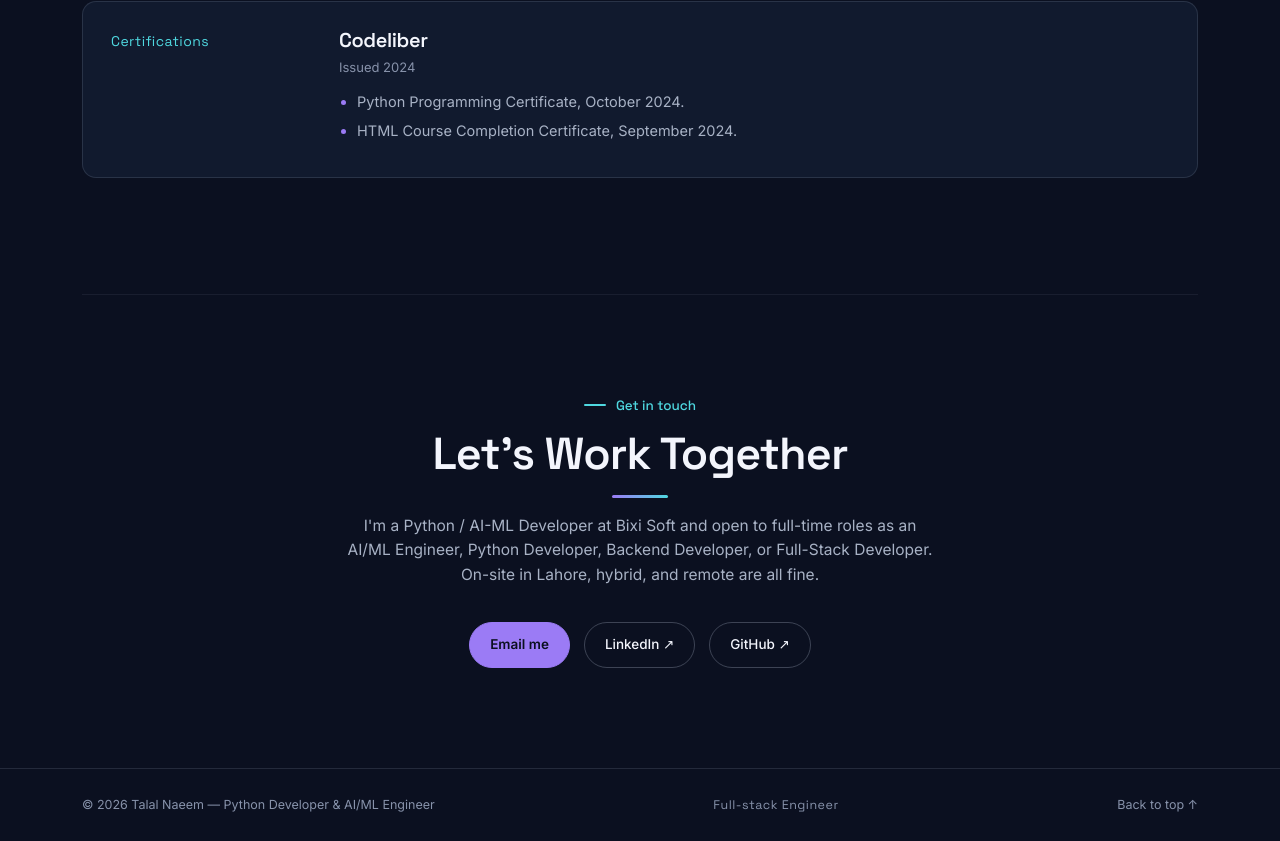
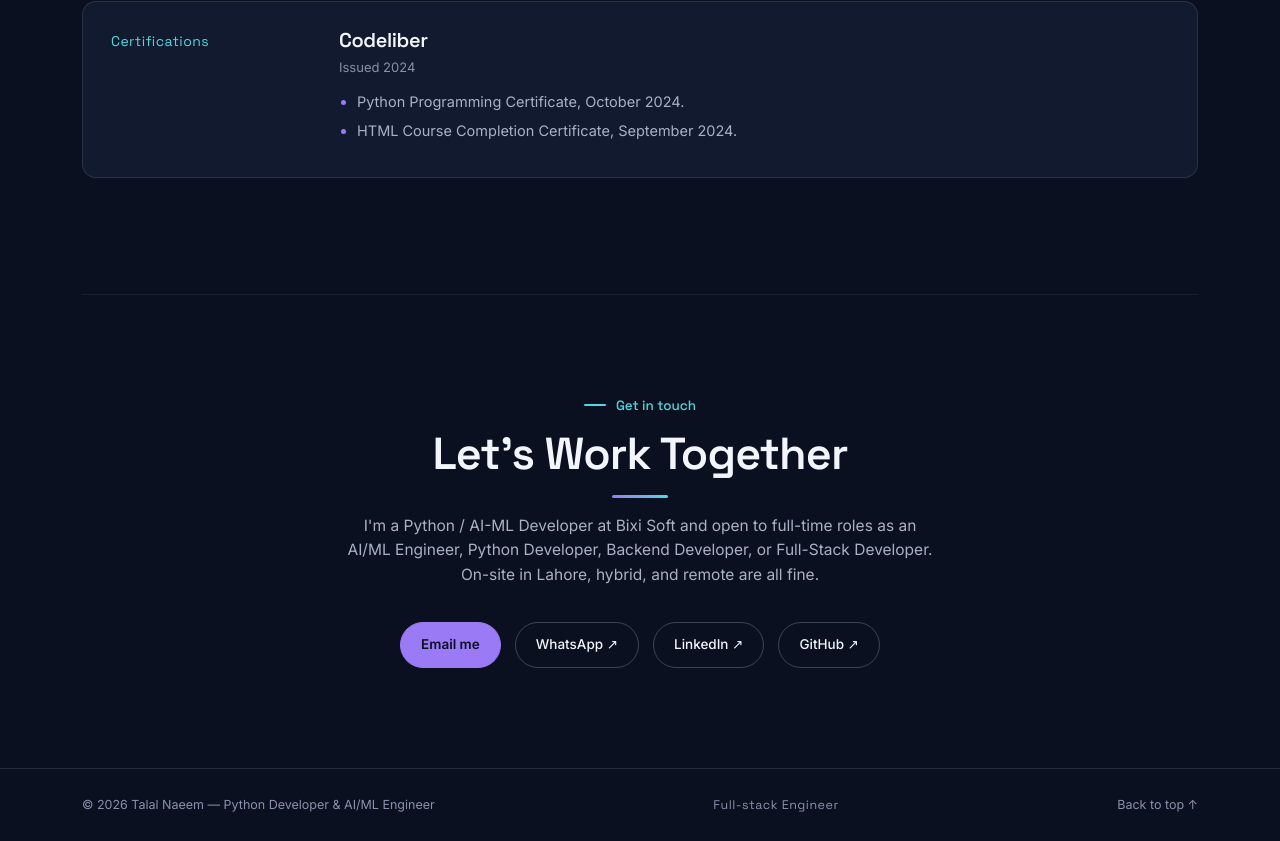
Before and after one commit to Muhammad-Talal-34/talal-portfolio-app, a plain HTML site: page index.html in a window 1280 px wide. Shown: the part 5097-5938 px from the top of the page. Drawn offline with Linux system fonts and the light colour scheme.

Commit message:
Update system prompt, add whatsapp button

```diff
--- a/index.html
+++ b/index.html
@@ -2057,10 +2057,16 @@ header { background: rgba(11,16,32,.82); }
         <p>I'm a Python / AI-ML Developer at Bixi Soft and open to full-time roles as an AI/ML Engineer, Python Developer, Backend Developer, or Full-Stack Developer. On-site in Lahore, hybrid, and remote are all fine.</p>
         <div class="contact-actions">
 
-          <a href="mailto:talalnaeem00@gmail.com" class="btn btn-primary">Email me</a>
-
-          <a href="https://www.linkedin.com/in/talalnaeem-ai" target="_blank" rel="noopener" class="btn btn-ghost">LinkedIn ↗</a>
-          <a href="https://github.com/Muhammad-Talal-34" target="_blank" rel="noopener" class="btn btn-ghost">GitHub ↗</a>
+        <a href="mailto:talalnaeem00@gmail.com?subject=Portfolio%20Inquiry" class="btn btn-primary">Email me</a>
+
+        <a href="https://wa.me/923196260142?text=Hi%20Talal,%20I%20visited%20your%20portfolio%20and%20would%20like%20to%20connect."
+          target="_blank" rel="noopener noreferrer" class="btn btn-ghost">WhatsApp ↗</a>
+
+        <a href="https://www.linkedin.com/in/talalnaeem-ai" target="_blank" rel="noopener noreferrer"
+          class="btn btn-ghost">LinkedIn ↗</a>
+
+        <a href="https://github.com/Muhammad-Talal-34" target="_blank" rel="noopener noreferrer" class="btn btn-ghost">GitHub
+          ↗</a>
         </div>
       </div>
     </section>
```
